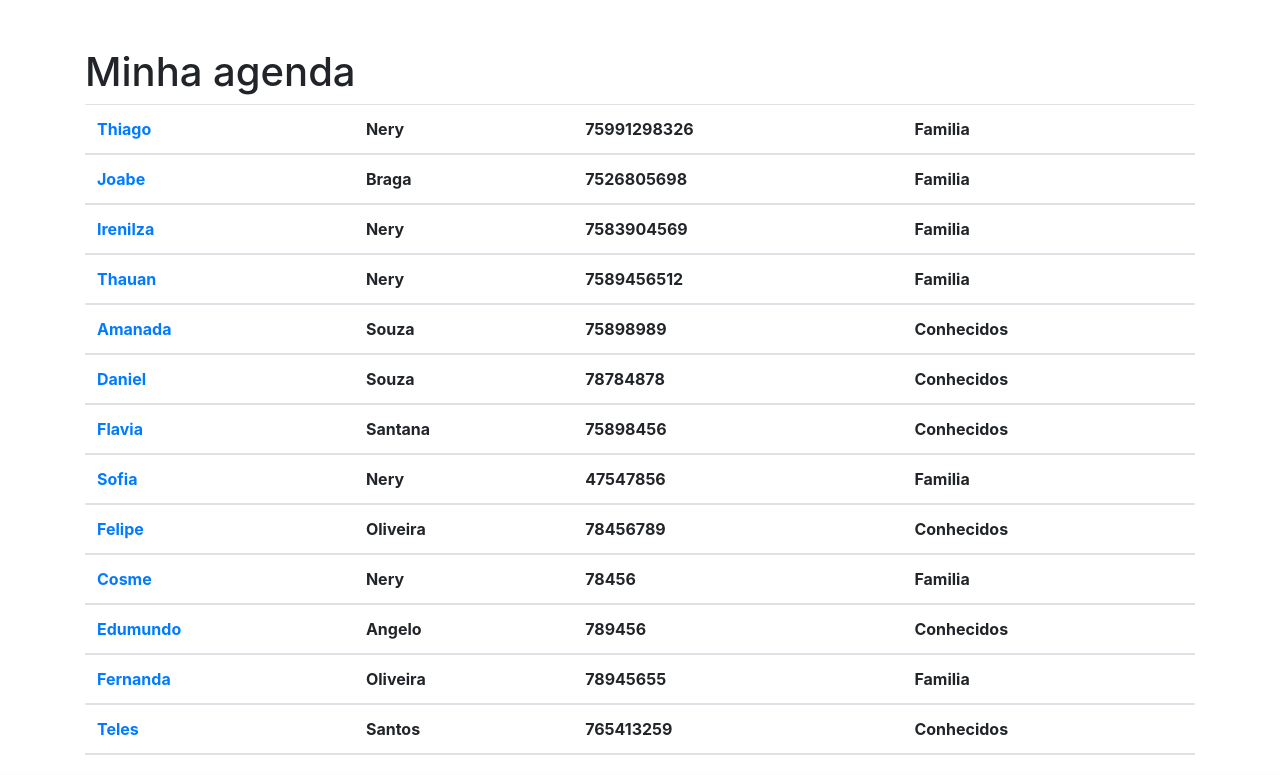
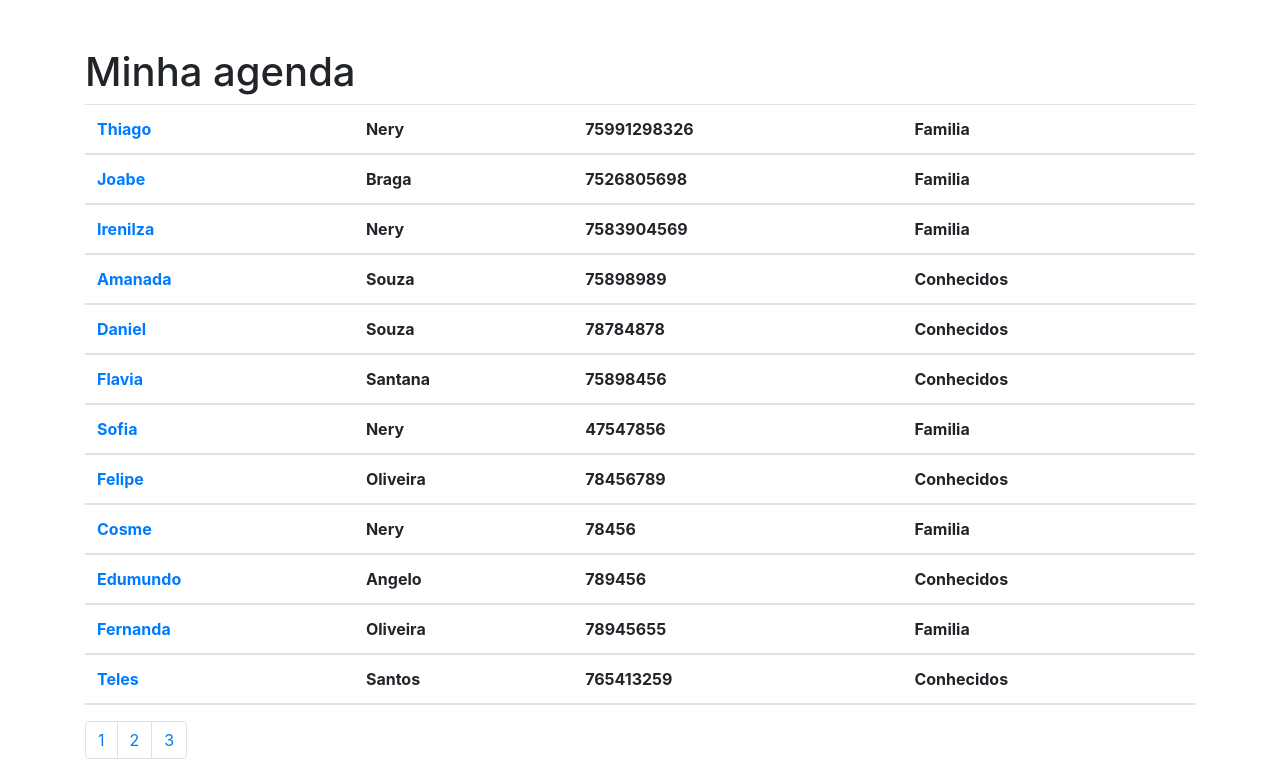
Before and after one commit to Thiag0nery/Agenda, a Django app: template contatos/templates/contatos/index.html in a window 1280 px wide. Shown: the part 56-831 px from the top of the page. Run offline with Django 4.2, Linux system fonts and the light colour scheme; the template is opened without the code that fills it: values that come from a table or form of the project are taken from there, others are empty; data comes from the database, SQL or seed files in the repository; both versions use the stored data as it was after the commit; some libraries are stand-ins or nearby versions.

Commit message:
mensagem

```diff
--- a/contatos/admin.py
+++ b/contatos/admin.py
@@ -4,12 +4,14 @@ from .models import Contegoria, Contato
 
 class ContatoAdmin(admin.ModelAdmin):
     #Faz refencia ao banco
-    list_display= ('id', 'nome', 'sobrenome', 'telefone', 'contegoria')
+    list_display= ('id', 'nome', 'sobrenome', 'telefone', 'contegoria', 'mostra')
     #Disponibilizar link nos nomes
     list_display_links = ('id', 'nome')
     list_filter = ('id','nome')
     list_per_page = 10
     search_fields = ('nome','sobrenome')
+    list_editable = ('telefone', 'mostra')
+
 
 admin.site.register(Contegoria)
 admin.site.register(Contato, ContatoAdmin)
--- a/contatos/models.py
+++ b/contatos/models.py
@@ -15,5 +15,6 @@ class Contato(models.Model):
     data = models.DateTimeField(default=timezone.now)
     descriacao = models.CharField(max_length=255, blank=True)
     contegoria = models.ForeignKey(Contegoria, on_delete=models.DO_NOTHING)
+    mostra = models.BooleanField(default=True)
     def __str__(self):
         return self.nome
--- a/contatos/templates/contatos/index.html
+++ b/contatos/templates/contatos/index.html
@@ -4,15 +4,27 @@
 
         <table class="table">
             {% for contato in contatos%}
-          <thead>
+            {% if contato.mostra%}
+                 <thead>
             <tr>
               <th><a href="{% url 'ver_contato' contato.id %}">{{ contato.nome }}</a></th>
               <th>{{ contato.sobrenome }}</th>
               <th>{{ contato.telefone }}</th>
               <th>{{ contato.contegoria }}</th>
             </tr>
-          {%endfor%}
+            {% endif%}
+            {%endfor%}
           </thead>
         </table>
 
+<nav aria-label="Page navigation example">
+  <ul class="pagination">
+
+    <li class="page-item"><a class="page-link" href="#">1</a></li>
+    <li class="page-item"><a class="page-link" href="#">2</a></li>
+    <li class="page-item"><a class="page-link" href="#">3</a></li>
+
+  </ul>
+</nav>
+
 {%endblock%}
--- a/contatos/views.py
+++ b/contatos/views.py
@@ -1,11 +1,17 @@
 from django.shortcuts import render
 from .models import Contato
+from django.core.paginator import Paginator
 from django.http  import HttpResponse
 # Create your views here.
 
 
 def index(request):
     contatos = Contato.objects.all()
+    paginator = Paginator(contatos, 7)
+
+    page = request.GET.get('p')
+    contatos = paginator.get_page(page)
+
     return render(request, 'contatos/index.html', {'contatos': contatos})
 
 def ver_contato(request, contato_id):
```
Also changed, not shown: contatos/migrations/0002_contato_mostra.py (added), db.sqlite3.
